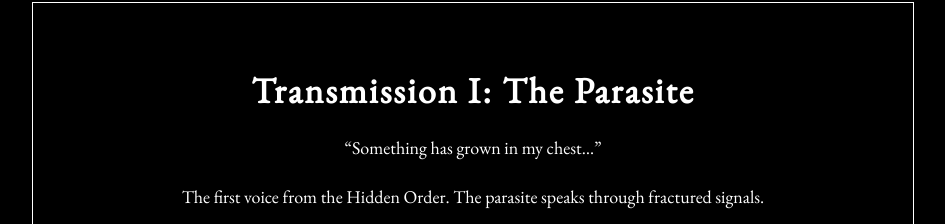
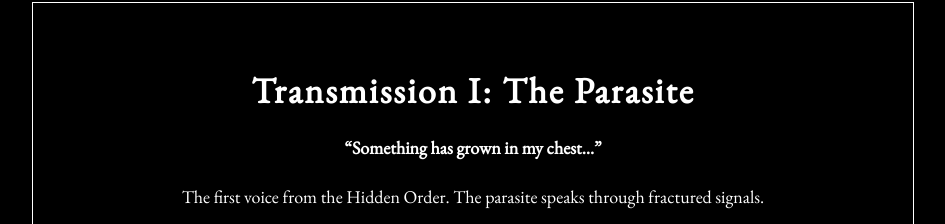
Before and after one commit to marilynmansonrare/theparasite, a plain HTML site: page index.html in a window 1280 px wide. Shown: the part 106-330 px from the top of the page, without its empty margins (167-1112 px from the left). Drawn offline with nearby package versions, Linux system fonts and the light colour scheme.

Commit message:
Update index.html

```diff
--- a/index.html
+++ b/index.html
@@ -10,7 +10,7 @@
 <body>
 <div class="container">
     <h1>Transmission I: The Parasite</h1>
-    <p>“Something has grown in my chest…”</p>
+    <p><strong>“Something has grown in my chest…”</strong></p>
     <p>The first voice from the Hidden Order. The parasite speaks through fractured signals.</p>
     <p>Decode the message. Seek the next key.</p>
     <div class="download">
```
